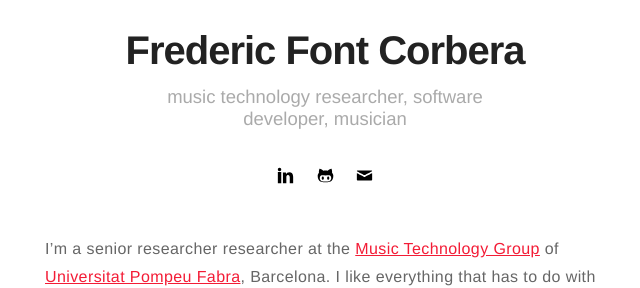
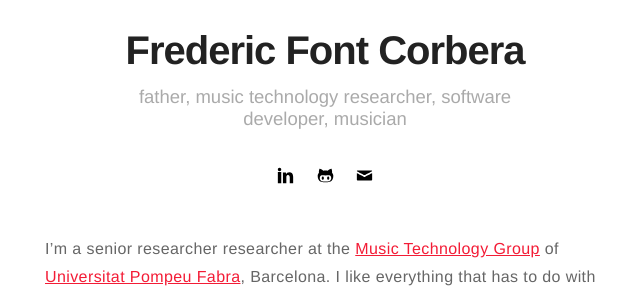
Before and after one commit to ffont/ffont.github.io, a Jekyll site: the page built from index.html, in a window 1280 px wide. Shown: the part 250-538 px from the top of the page, without its empty margins (315-955 px from the left). Built offline with Jekyll 4.4.1, drawn with Linux system fonts in a browser that asks for light colours.

Commit message:
Update _config.yml

```diff
--- a/_config.yml
+++ b/_config.yml
@@ -1,6 +1,6 @@
 # main text of home
 name: Frederic Font Corbera
-bio: music technology researcher, software developer, musician
+bio: father, music technology researcher, software developer, musician
 
 # twitter summary info
 description: My personal website
```
